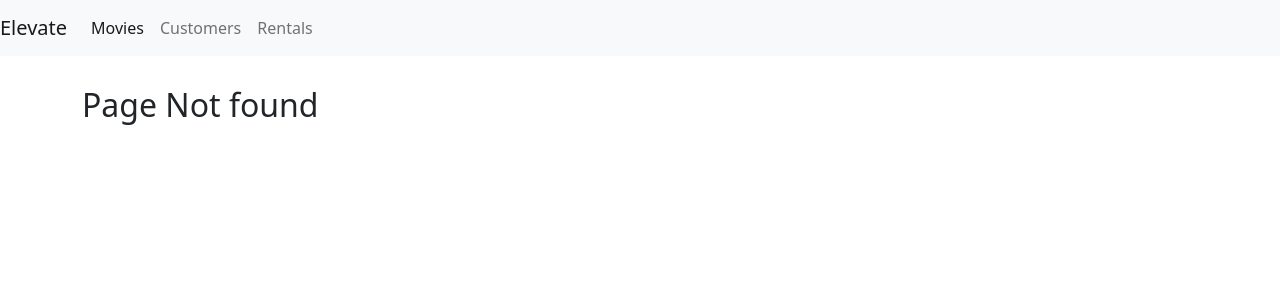
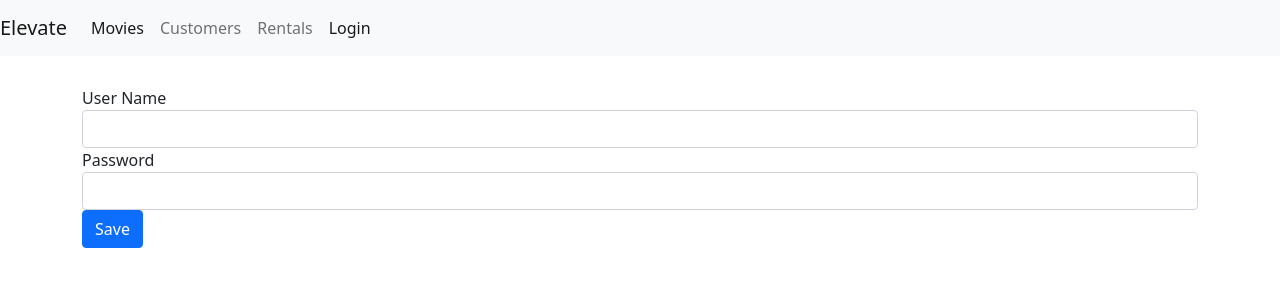
Before and after one commit to Veenakrishna2313/Elevate, a React (Create React App) app: page /login in a window 1280 px wide. Before the commit this address led to /not-found. Shown: the top 300 px of the page. Built offline with nearby package versions, Linux system fonts and the light colour scheme.

Commit message:
login form added

```diff
--- a/src/App.js
+++ b/src/App.js
@@ -9,16 +9,19 @@
 import NavBar from "./Components/common/navbar";
 import NotFound from "./Components/common/notfound";
 import MovieForm from "./Components/common/movieForm";
+
+import LoginForm from "./Components/common/loginForm";
 import "./App.css";
 
 
 function App() {
   return (
     <React.Fragment>
-      <NavBar/>
+      <NavBar />
       <main className="container">
         <Switch>
-          <Route path="/movies/:id" component={MovieForm}/>
+          <Route path="/movies/:id" component={MovieForm} />
+          <Route path="/login" component={LoginForm} />
           <Route path="/movies" component={Movies} />
           <Route path="/customers" component={Customers} />
           <Route path="/rentals" component={Rentals} />
--- /dev/null
+++ b/src/Components/common/loginForm.jsx
@@ -0,0 +1,17 @@
+import React, { Component } from 'react'
+
+class LoginForm extends Component {
+  render() {
+    return <div>
+
+    <form >
+      <div className="form-group"><label htmlFor="username">User Name</label><input id="username" type="text" className="form-control" /></div>
+      <div className="form-group"><label htmlFor="password">Password</label><input id="password" type="text" className="form-control" /></div>
+    <button className="btn btn-primary">Save</button>
+    </form>
+
+    </div>;
+  }
+}
+
+export default LoginForm;
--- a/src/Components/common/navbar.jsx
+++ b/src/Components/common/navbar.jsx
@@ -15,6 +15,7 @@
       <NavLink className="nav-item nav-link active" to="/movies">Movies </NavLink>
       <NavLink className="nav-item nav-link" to="/customers">Customers</NavLink>
       <NavLink className="nav-item nav-link" to="/rentals">Rentals</NavLink>
+        <NavLink className="nav-item nav-link" to="/login">Login</NavLink>
 
     </div>
   </div>
--- a/src/Components/moviesTable.jsx
+++ b/src/Components/moviesTable.jsx
@@ -1,8 +1,8 @@
 import React, { Component } from 'react';
-import {Link} from 'react-router-dom';
 
 import Like from './common/like';
 import Table from './common/table';
+import {Link} from 'react-router-dom';
 class MoviesTable extends Component  {
 
   columns=[
```
